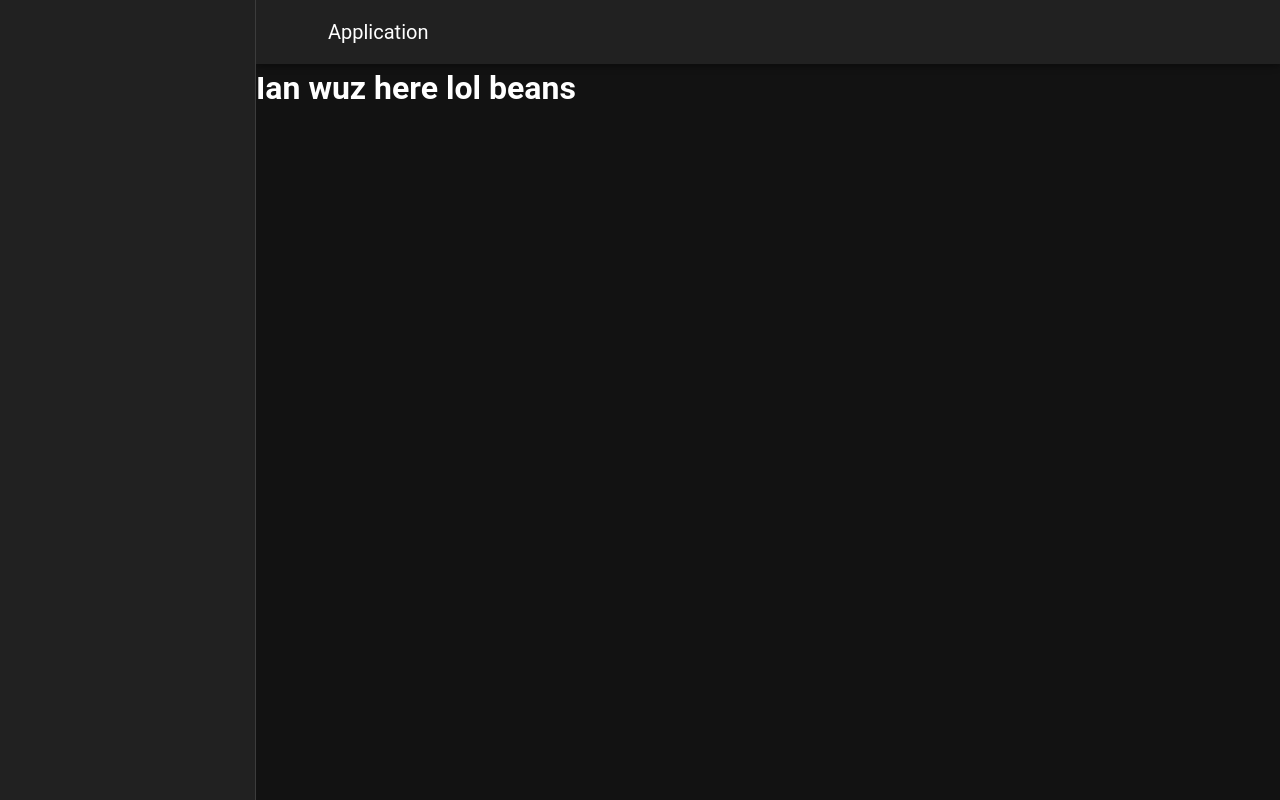
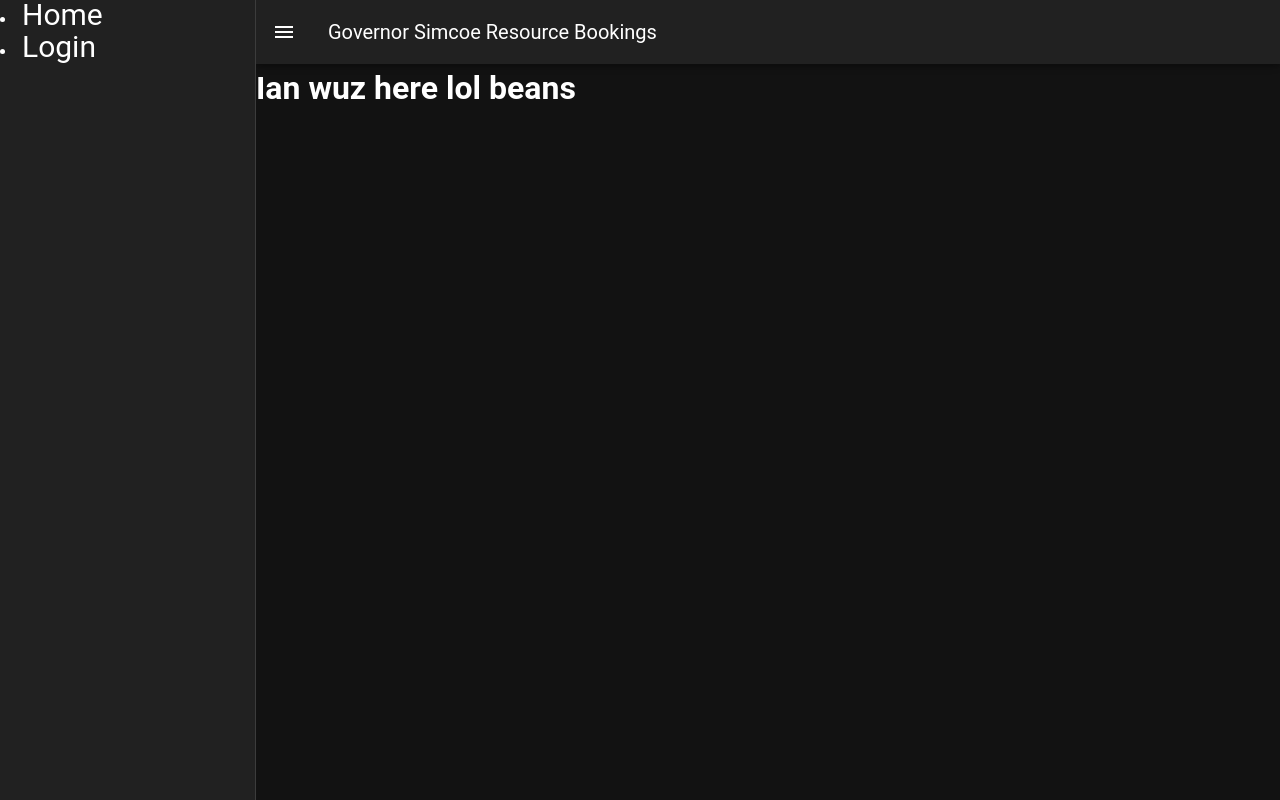
Before and after one commit to Simcoe-Signout/Simcoe-Signout-Dashboard, a Vue app: page / in a window 1280 px wide. Built offline with nearby package versions, Linux system fonts and the light colour scheme.

Commit message:
Added @mdi/font package to support icons
Now starting sidebar development based off of router

```diff
--- a/package.json
+++ b/package.json
@@ -18,6 +18,7 @@
   "devDependencies": {
     "@babel/eslint-parser": "^7.21.8",
     "@babel/preset-env": "^7.22.0",
+    "@mdi/font": "^7.2.96",
     "@typescript-eslint/eslint-plugin": "^5.59.7",
     "@vitejs/plugin-vue": "^4.2.3",
     "eslint": "^8.41.0",
--- a/src/app.vue
+++ b/src/app.vue
@@ -6,7 +6,7 @@
 import DefaultLayout from '@/layouts/default';
 import LoginLayout from '@/layouts/login';
 
-const fallbackLayout = 'DefaultLayout';
+const fallbackLayout = 'Default';
 
 export default {
   name: 'App',
--- /dev/null
+++ b/src/components/navigation/SidebarItem.vue
@@ -0,0 +1,31 @@
+<template>
+    <a class="item-button" v-bind:href="href">{{ name }}</a>
+</template>
+
+<script>
+export default {
+    name: 'SidebarItem',
+    props: {
+        name: {
+            type: String,
+            required: true,
+        },
+        href: {
+            type: String,
+            required: true,
+        },
+    },
+}
+</script>
+
+<style>
+@import '@/layouts/variables/Default.css';
+
+.item-button {
+
+  text-decoration: none;
+  font-size: var(--sidebar-item-font-size);
+  line-height: 30px;
+  color: inherit;
+}
+</style>
--- a/src/config/router.ts
+++ b/src/config/router.ts
@@ -6,15 +6,12 @@
 const routes: RouteRecordRaw[] = [
   {
     path: '/',
-    name: 'home',
+    name: 'Home',
     component: Home,
-    meta: {
-      layout: 'Default',
-    }
   },
   {
     path: '/login',
-    name: 'login',
+    name: 'Login',
     component: LoginPage,
     meta: {
       layout: 'login',
--- a/src/layouts/default.vue
+++ b/src/layouts/default.vue
@@ -1,24 +1,34 @@
 <template>
   <v-app>
     <v-navigation-drawer v-model="drawer">
-      <!--  -->
+      <li v-for="route in routes" :key="route">
+        <SidebarItem :name="route.name" :href="route.path" />
+      </li>
     </v-navigation-drawer>
 
     <v-app-bar>
-      <v-app-bar-nav-icon @click="drawer = !drawer"></v-app-bar-nav-icon>
+      <v-app-bar-nav-icon @click="drawer = !drawer">
+        <v-icon>mdi-menu</v-icon>
+      </v-app-bar-nav-icon>
 
-      <v-toolbar-title>Application</v-toolbar-title>
+      <v-toolbar-title>Governor Simcoe Resource Bookings</v-toolbar-title>
     </v-app-bar>
 
     <v-main>
-     <router-view />
+      <router-view />
     </v-main>
   </v-app>
 </template>
 
 <script>
-  export default {
-    name: 'DefaultLayout',
-    data: () => ({ drawer: null }),
-  }
+import router from '@/config/router';
+import SidebarItem from '@components/navigation/SidebarItem.vue';
+export default {
+  name: 'DefaultLayout',
+  components: { SidebarItem },
+  data: () => ({
+    drawer: null,
+    routes: router.getRoutes()
+  }),
+}
 </script>
--- /dev/null
+++ b/src/layouts/variables/Default.css
@@ -0,0 +1,3 @@
+:root {
+    --sidebar-item-font-size: 30px;
+}
--- a/src/main.ts
+++ b/src/main.ts
@@ -5,10 +5,12 @@
 import router from './config/router';
 
 import 'vuetify/styles';
+import '@mdi/font/css/materialdesignicons.css';
 import { createVuetify } from 'vuetify';
 import * as components from 'vuetify/components';
 import * as directives from 'vuetify/directives';
 import { aliases, mdi } from 'vuetify/iconsets/mdi';
+import { VIcon } from 'vuetify/components';
 
 const vuetify = createVuetify({
     icons: {
@@ -31,4 +33,5 @@
 app.use(vuetify);
 app.use(pinia);
 app.use(router);
+app.component('VIcon', VIcon);
 app.mount('#app');
```
Also changed, not shown: 1 other file (tests, documents, lock files or other folders).
